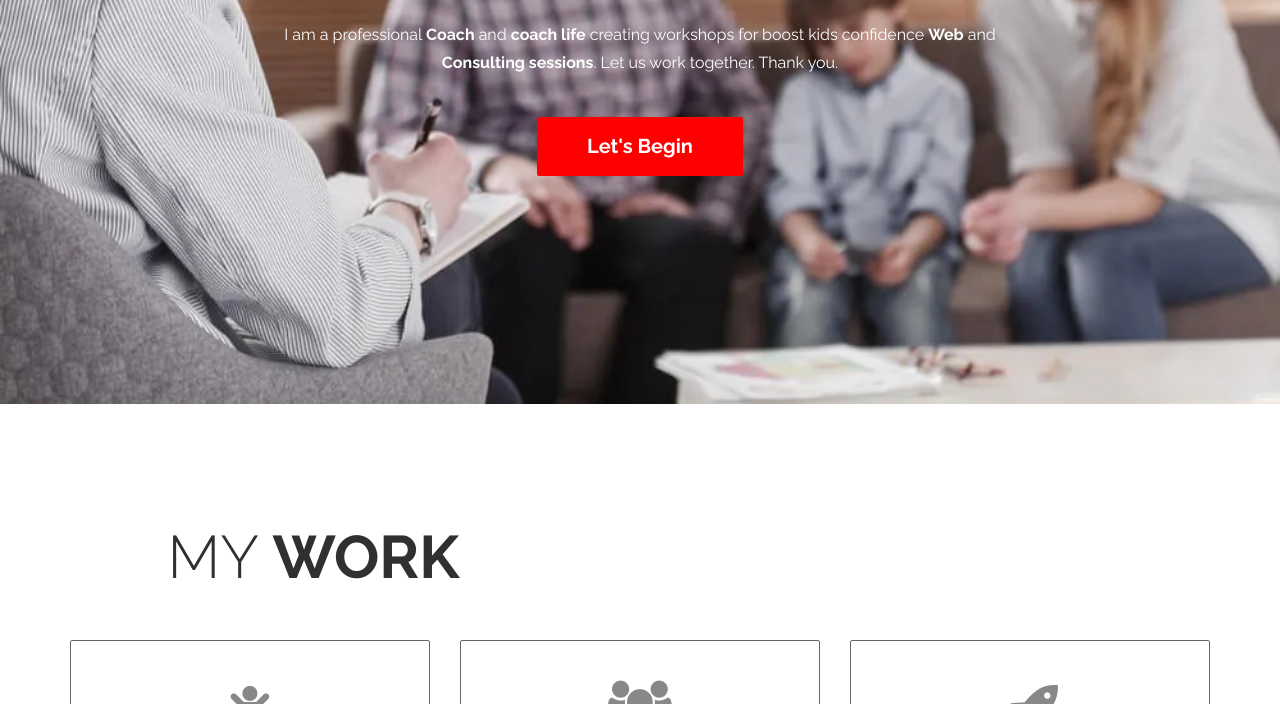
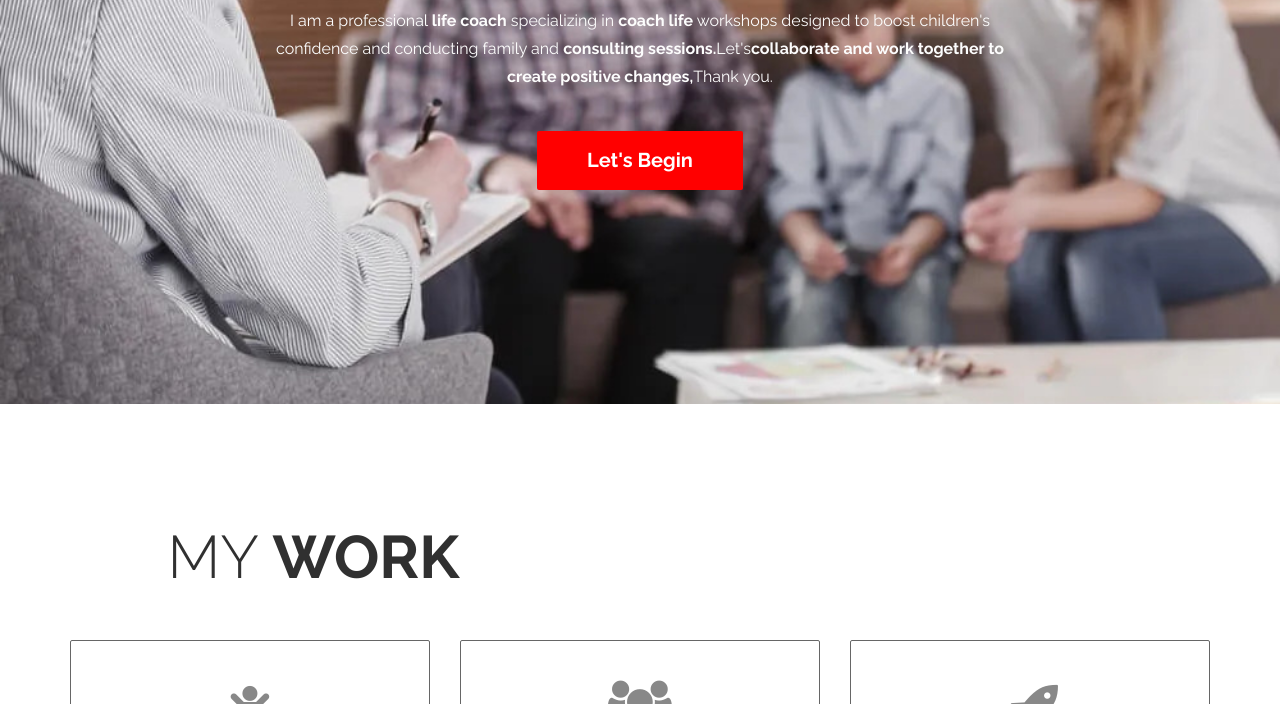
Before and after one commit to HajarTarhat/Coach, a plain HTML site: page index.html in a window 1280 px wide. Shown: the part 396-1100 px from the top of the page. Drawn offline with Linux system fonts and the light colour scheme.

Commit message:
changing first text

```diff
--- a/index.html
+++ b/index.html
@@ -14,13 +14,8 @@
 	<link rel="stylesheet" href="css/font-awesome.min.css">
 	<link rel="stylesheet" href="css/templatemo-style.css">
 	<link href='//fonts.googleapis.com/css?family=Raleway:400,300,600,700' rel='stylesheet' type='text/css'>
-<!--
 
-Ultra Profile
-
-https://templatemo.com/tm-464-ultra-profile
-
--->
+<!--https://templatemo.com/tm-464-ultra-profile-->
 </head>
 <body data-spy="scroll" data-target="#rock-navigation">
 	<!-- START NAVIGATION -->
@@ -60,7 +55,11 @@ https://templatemo.com/tm-464-ultra-profile
 				<div class="col-md-8 col-sm-10">
 					<h1 class="tm-home-title"><strong>Consulting</strong></h1>
 					<h2 class="tm-home-subtitle">Schoold by BL</h2>
-					<p>I am a professional <strong>Coach</strong> and <strong>coach life</strong> creating workshops for boost kids confidence <strong>Web</strong> and <strong>Consulting sessions</strong>. Let us work together. Thank you.</p>
+
+					<p>I am a professional <strong>life coach</strong> specializing in
+						<strong>coach life</strong>   workshops designed to boost children's
+						confidence and conducting family and
+						<strong>consulting sessions.</strong>Let's<strong>collaborate and work together to create positive changes,</strong>Thank you.</p>
 					<a href="#work" class="btn btn-default smoothScroll tm-view-more-btn">Let's Begin</a>
 				</div>
 				<div class="col-md-2 col-sm-1"></div>
```
